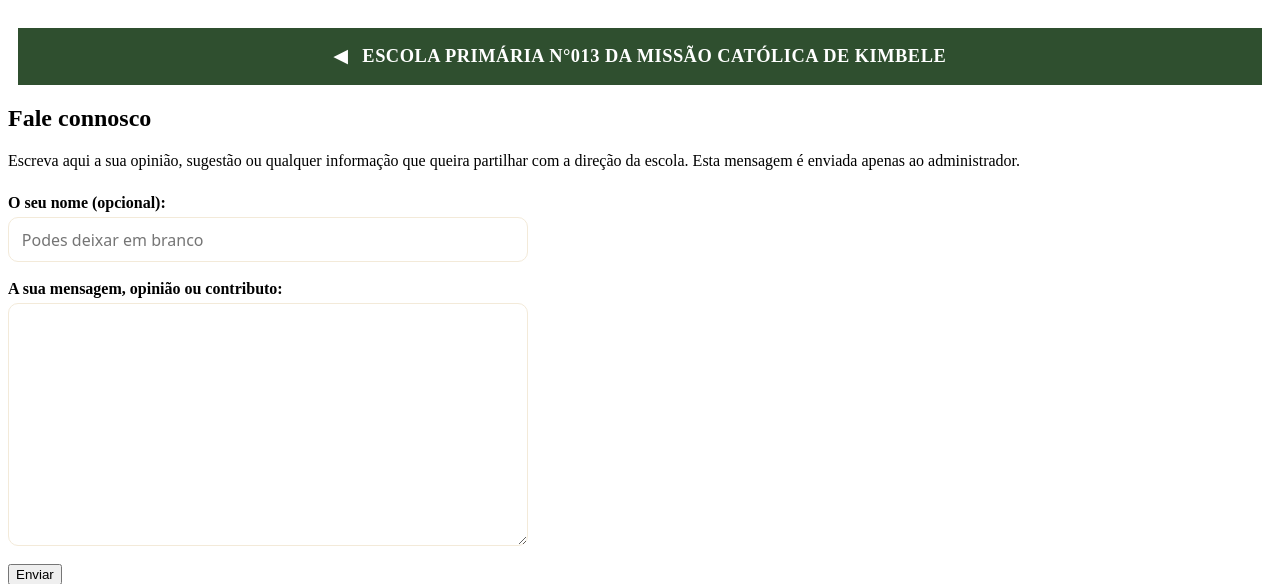
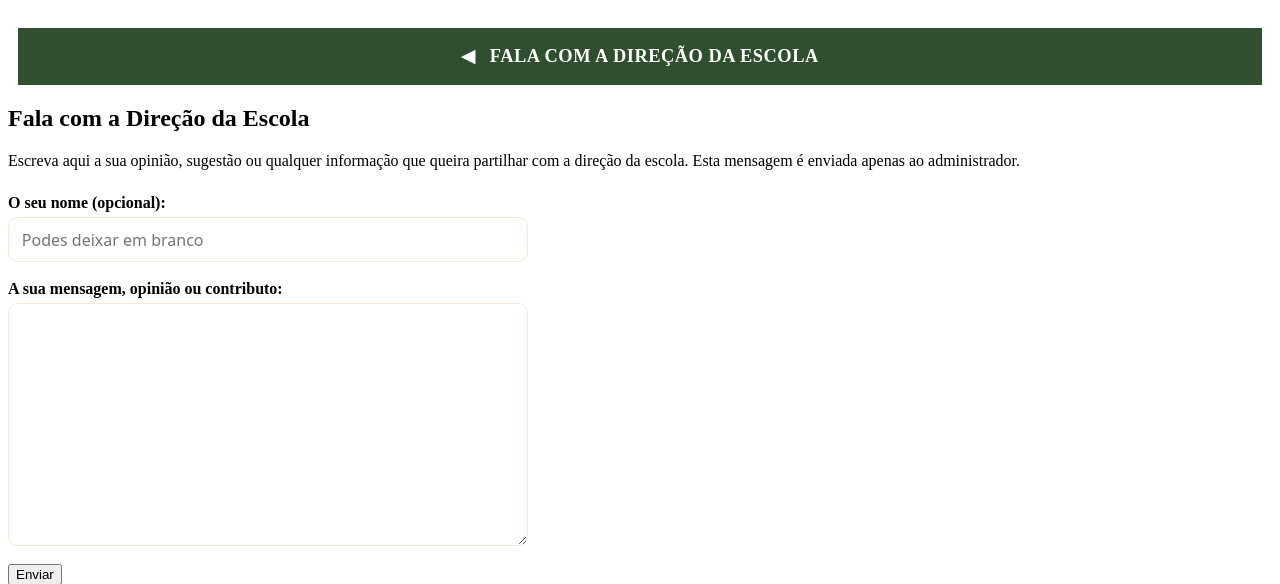
Before and after one commit to Mandalaco-16/kimbele-escola, a Django app: page /contributo/ in a window 1280 px wide. Shown: the top 584 px of the page. Run offline with Django 5.2, Linux system fonts and the light colour scheme.

Commit message:
Adiciona Fala com a Direcao da Escola no menu

```diff
--- a/django_app/escola/templates/escola/base.html
+++ b/django_app/escola/templates/escola/base.html
@@ -22,6 +22,7 @@
     <a href="{% url 'escola:horarios' %}">Horários</a>
     <a href="{% url 'escola:vitrine' %}">Vitrine</a>
     <a href="{% url 'escola:desenvolvidor' %}">Desenvolvidor do site</a>
+    <a href="{% url 'escola:contributo' %}">Fala com a Direção da Escola</a>
     <a href="{% url 'escola:logout' %}">Sair</a>
   </nav>
 
@@ -39,6 +40,7 @@
       {% elif request.resolver_match.url_name == 'horarios' %}HORÁRIOS
       {% elif request.resolver_match.url_name == 'vitrine' %}VITRINE
       {% elif request.resolver_match.url_name == 'desenvolvidor' %}DESENVOLVIDOR DO SITE
+      {% elif request.resolver_match.url_name == 'contributo' %}FALA COM A DIREÇÃO DA ESCOLA
       {% else %}{{ NOME_ESCOLA|upper }}
       {% endif %}
     </span>
--- a/django_app/escola/templates/escola/contributo.html
+++ b/django_app/escola/templates/escola/contributo.html
@@ -3,7 +3,7 @@
 
 {% block conteudo %}
 <section class="secao secao--formulario">
-  <h2>Fale connosco</h2>
+  <h2>Fala com a Direção da Escola</h2>
   <p>
     Escreva aqui a sua opinião, sugestão ou qualquer informação que queira
     partilhar com a direção da escola. Esta mensagem é enviada apenas ao
```
